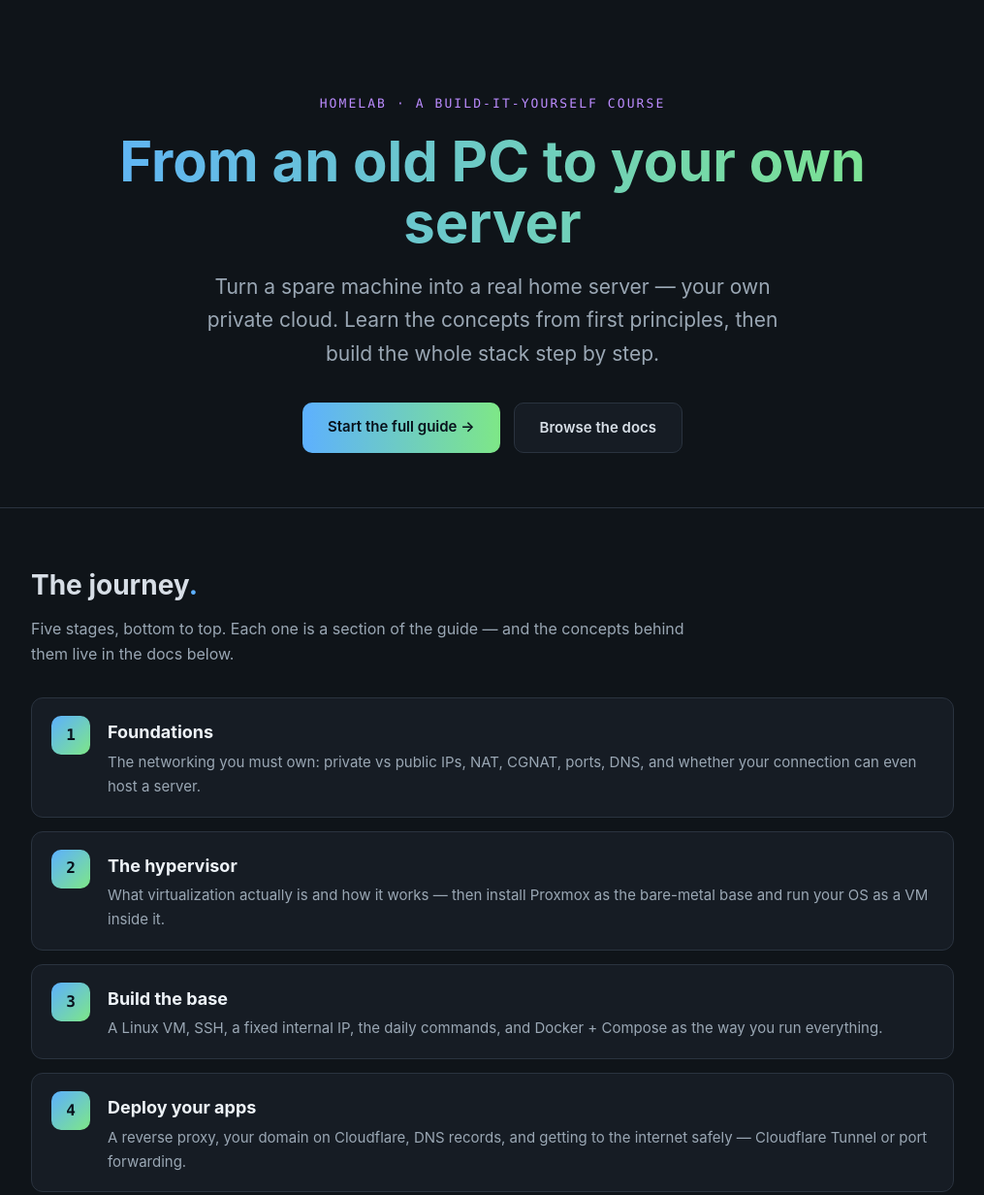
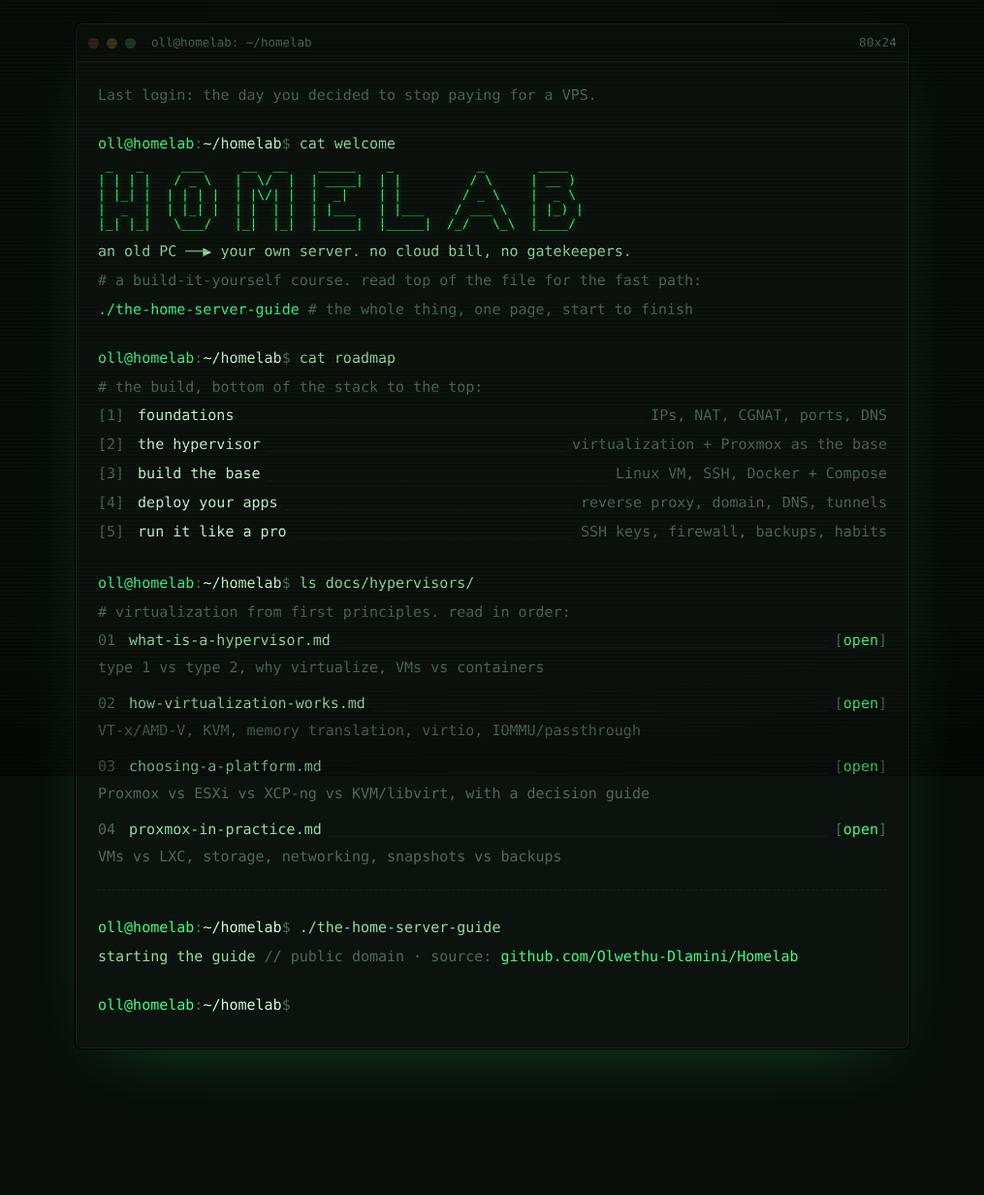
Before and after one commit to Olwethu-Dlamini/Homelab, a plain HTML site: page index.html in a window 1280 px wide. Shown: the top 1232 px of the page at 97% size, without its empty margins (132-1147 px from the left). After the commit the page ends 1161 px from the top, so only its background shows below. Drawn offline with Linux system fonts and the light colour scheme.

Commit message:
Redesign landing page as a terminal/sysadmin session
Replace the generic gradient/card layout with a monospace phosphor-green
shell aesthetic: ASCII HOMELAB banner, faux terminal window, cat/ls/exec
prompts, dotted-leader roadmap and file listing, blinking cursor, subtle
CRT scanlines. No gradients or card hover-lift.

```diff
--- a/index.html
+++ b/index.html
@@ -3,153 +3,125 @@
 <head>
 <meta charset="UTF-8">
 <meta name="viewport" content="width=device-width, initial-scale=1.0">
-<title>Homelab — From an Old PC to Your Own Server</title>
-<meta name="description" content="A hands-on homelab teaching site: turn an old PC into your own server. Hypervisors, VMs, Docker, networking, and hardening — explained from first principles.">
+<title>homelab -- old PC to your own server</title>
+<meta name="description" content="A build-it-yourself homelab: turn an old PC into your own server. Hypervisors, VMs, Docker, networking, hardening.">
 <style>
   :root{
-    --bg:#0f1419; --bg2:#161c24; --bg3:#1d242e; --panel:#141a21;
-    --text:#d7dee6; --muted:#9aa7b4; --line:#2a333f;
-    --accent:#5db0ff; --accent2:#7ee787; --warn:#ffb454; --sec:#bc8cff;
-    --sans:-apple-system,BlinkMacSystemFont,"Segoe UI",Roboto,Helvetica,Arial,sans-serif;
-    --mono:ui-monospace,SFMono-Regular,"SF Mono",Menlo,Consolas,monospace;
+    --bg:#080d09; --win:#0c120d; --line:#16241a;
+    --fg:#8fdfa4; --bright:#c9ffd9; --accent:#39ff88; --dim:#4c6b58;
+    --mono:"SFMono-Regular",ui-monospace,Menlo,Monaco,Consolas,"DejaVu Sans Mono","Liberation Mono",monospace;
   }
   *{box-sizing:border-box}
-  html{scroll-behavior:smooth}
-  body{margin:0;background:var(--bg);color:var(--text);font-family:var(--sans);line-height:1.65;font-size:16px}
-  a{color:var(--accent);text-decoration:none}
-  a:hover{text-decoration:underline}
-  .wrap{max-width:1000px;margin:0 auto;padding:0 24px}
+  html,body{margin:0}
+  body{
+    background:var(--bg); color:var(--fg);
+    font-family:var(--mono); font-size:15px; line-height:1.6;
+    padding:24px 16px 80px;
+    -webkit-font-smoothing:none;
+  }
+  /* faint CRT scanlines + vignette, purely cosmetic */
+  body::before{
+    content:""; position:fixed; inset:0; pointer-events:none; z-index:9;
+    background:repeating-linear-gradient(transparent 0 2px, rgba(0,0,0,.16) 2px 4px);
+  }
+  body::after{
+    content:""; position:fixed; inset:0; pointer-events:none; z-index:9;
+    background:radial-gradient(120% 90% at 50% 40%, transparent 55%, rgba(0,0,0,.55) 100%);
+  }
 
-  /* Hero */
-  header.hero{padding:96px 0 56px;text-align:center;border-bottom:1px solid var(--line)}
-  header.hero .kicker{font-family:var(--mono);font-size:13px;letter-spacing:.16em;text-transform:uppercase;color:var(--sec);margin-bottom:18px}
-  header.hero h1{font-size:clamp(34px,6vw,58px);line-height:1.08;margin:0 0 18px;
-    background:linear-gradient(90deg,#5db0ff,#7ee787);-webkit-background-clip:text;background-clip:text;-webkit-text-fill-color:transparent}
-  header.hero p.lead{font-size:clamp(17px,2.4vw,21px);color:var(--muted);max-width:640px;margin:0 auto 32px}
-  .btns{display:flex;gap:14px;justify-content:center;flex-wrap:wrap}
-  .btn{display:inline-block;padding:13px 26px;border-radius:10px;font-weight:600;font-size:15px;border:1px solid var(--line)}
-  .btn.primary{background:linear-gradient(90deg,#5db0ff,#7ee787);color:#08111b;border:none}
-  .btn.primary:hover{text-decoration:none;filter:brightness(1.07)}
-  .btn.ghost{background:var(--bg2);color:var(--text)}
-  .btn.ghost:hover{text-decoration:none;border-color:var(--accent);color:#fff}
+  .term{max-width:860px; margin:0 auto; background:var(--win);
+    border:1px solid var(--line); border-radius:7px; overflow:hidden;
+    box-shadow:0 0 0 1px #000, 0 24px 70px -30px rgba(57,255,136,.25);}
+  .bar{display:flex; align-items:center; gap:8px; padding:9px 12px;
+    background:#0a100b; border-bottom:1px solid var(--line); color:var(--dim); font-size:12.5px;}
+  .bar .dot{width:11px; height:11px; border-radius:50%; display:inline-block}
+  .bar .r{background:#3a1f1f} .bar .y{background:#3a331f} .bar .g{background:#1f3a25}
+  .bar .title{margin-left:8px}
+  .bar .spec{margin-left:auto; letter-spacing:.02em}
 
-  /* Sections */
-  section{padding:56px 0}
-  h2{font-size:28px;margin:0 0 8px}
-  h2 .dot{color:var(--accent)}
-  .section-sub{color:var(--muted);margin:0 0 32px;max-width:680px}
+  .screen{padding:22px 22px 30px}
+  pre{margin:0; white-space:pre; font:inherit}
+  .scroll{overflow-x:auto}                 /* banner never breaks the layout */
+  .banner{color:var(--accent); text-shadow:0 0 6px rgba(57,255,136,.45); margin:2px 0 2px; font-size:13px; line-height:1.15}
 
-  /* Journey */
-  .journey{display:grid;gap:14px}
-  .step{display:flex;gap:18px;align-items:flex-start;background:var(--bg2);border:1px solid var(--line);border-radius:12px;padding:18px 20px}
-  .step .n{flex:0 0 40px;height:40px;width:40px;border-radius:10px;display:grid;place-items:center;
-    font-family:var(--mono);font-weight:700;color:#08111b;background:linear-gradient(135deg,#5db0ff,#7ee787)}
-  .step h3{margin:2px 0 4px;font-size:18px;color:#eef3f8}
-  .step p{margin:0;color:var(--muted);font-size:15px}
+  .prompt{color:var(--dim); margin:26px 0 2px}
+  .prompt .u{color:var(--accent)} .prompt .p{color:var(--bright)} .prompt .c{color:var(--fg)}
+  .comment{color:var(--dim)}
+  .out{margin:6px 0 2px}
+  strong,b{color:var(--bright); font-weight:600}
+  a{color:var(--accent); text-decoration:none}
+  a:hover{background:var(--accent); color:#03150a}
+  hr{border:0; border-top:1px dashed var(--line); margin:22px 0}
 
-  /* Cards */
-  .cards{display:grid;grid-template-columns:repeat(auto-fill,minmax(280px,1fr));gap:16px}
-  .card{display:block;background:var(--bg2);border:1px solid var(--line);border-radius:12px;padding:22px 22px 20px;transition:border-color .15s,transform .15s}
-  .card:hover{text-decoration:none;border-color:var(--accent);transform:translateY(-2px)}
-  .card .tag{font-family:var(--mono);font-size:11px;letter-spacing:.1em;text-transform:uppercase;color:var(--sec)}
-  .card.guide .tag{color:var(--accent2)}
-  .card h3{margin:8px 0 6px;font-size:18px;color:#eef3f8}
-  .card p{margin:0;color:var(--muted);font-size:14px}
-  .card .go{display:inline-block;margin-top:14px;font-size:13px;color:var(--accent);font-weight:600}
+  /* roadmap + file rows share a dotted-leader layout */
+  .row{display:flex; align-items:baseline; gap:0; padding:3px 0; white-space:nowrap}
+  .row .k{color:var(--bright)}
+  .row .lead{flex:1 1 auto; align-self:stretch; margin:0 8px;
+    border-bottom:1px dotted var(--line); transform:translateY(-4px)}
+  .row .v{color:var(--dim); flex:0 0 auto; white-space:normal}
+  .row.file .k{color:var(--fg)}
+  .row .n{color:var(--dim); margin-right:14px}   /* index number / perms */
+  .open{color:var(--accent)}
+  .row a.k:hover{background:var(--accent); color:#03150a}
+  .desc{color:var(--dim); margin:1px 0 10px 0; white-space:normal}
 
-  footer{border-top:1px solid var(--line);padding:36px 0 60px;color:var(--muted);font-size:14px;text-align:center}
-  footer a{color:var(--muted)}
-  footer a:hover{color:var(--text)}
+  .cursor{display:inline-block; width:9px; height:1.05em; background:var(--accent);
+    transform:translateY(2px); animation:blink 1.05s steps(1) infinite}
+  @keyframes blink{50%{opacity:0}}
+
+  @media (max-width:560px){
+    body{font-size:13px}
+    .row{white-space:normal}
+    .row .lead{display:none}
+    .row .v{flex-basis:100%}
+  }
 </style>
 </head>
 <body>
+<div class="term">
+  <div class="bar">
+    <span class="dot r"></span><span class="dot y"></span><span class="dot g"></span>
+    <span class="title">oll@homelab: ~/homelab</span>
+    <span class="spec">80x24</span>
+  </div>
 
-<header class="hero">
-  <div class="wrap">
-    <div class="kicker">Homelab · a build-it-yourself course</div>
-    <h1>From an old PC to your own server</h1>
-    <p class="lead">Turn a spare machine into a real home server — your own private cloud. Learn the concepts from first principles, then build the whole stack step by step.</p>
-    <div class="btns">
-      <a class="btn primary" href="home-server-guide-v2.html">Start the full guide →</a>
-      <a class="btn ghost" href="#docs">Browse the docs</a>
-    </div>
+  <div class="screen">
+<div class="comment">Last login: the day you decided to stop paying for a VPS.</div>
+
+<div class="prompt"><span class="u">oll@homelab</span>:<span class="p">~/homelab</span>$ <span class="c">cat welcome</span></div>
+<div class="scroll"><pre class="banner"> _   _     ___     __  __    _____    _           _       ____
+| | | |   / _ \   |  \/  |  | ____|  | |         / \     | __ )
+| |_| |  | | | |  | |\/| |  |  _|    | |        / _ \    |  _ \
+|  _  |  | |_| |  | |  | |  | |___   | |___    / ___ \   | |_) |
+|_| |_|   \___/   |_|  |_|  |_____|  |_____|  /_/   \_\  |____/ </pre></div>
+<div class="out">  an old PC  ──▶  your own server.  no cloud bill, no gatekeepers.</div>
+<div class="out comment">  # a build-it-yourself course. read top of the file for the fast path:</div>
+<div class="out">  <a href="home-server-guide-v2.html">./the-home-server-guide</a>  <span class="comment"># the whole thing, one page, start to finish</span></div>
+
+<div class="prompt"><span class="u">oll@homelab</span>:<span class="p">~/homelab</span>$ <span class="c">cat roadmap</span></div>
+<div class="out comment"># the build, bottom of the stack to the top:</div>
+<div class="row"><span class="n">[1]</span><span class="k">foundations</span><span class="lead"></span><span class="v">IPs, NAT, CGNAT, ports, DNS</span></div>
+<div class="row"><span class="n">[2]</span><span class="k">the hypervisor</span><span class="lead"></span><span class="v">virtualization + Proxmox as the base</span></div>
+<div class="row"><span class="n">[3]</span><span class="k">build the base</span><span class="lead"></span><span class="v">Linux VM, SSH, Docker + Compose</span></div>
+<div class="row"><span class="n">[4]</span><span class="k">deploy your apps</span><span class="lead"></span><span class="v">reverse proxy, domain, DNS, tunnels</span></div>
+<div class="row"><span class="n">[5]</span><span class="k">run it like a pro</span><span class="lead"></span><span class="v">SSH keys, firewall, backups, habits</span></div>
+
+<div class="prompt"><span class="u">oll@homelab</span>:<span class="p">~/homelab</span>$ <span class="c">ls docs/hypervisors/</span></div>
+<div class="out comment"># virtualization from first principles. read in order:</div>
+<div class="row file"><span class="n">01</span><a class="k" href="https://github.com/Olwethu-Dlamini/Homelab/blob/main/docs/hypervisors/01-what-is-a-hypervisor.md">what-is-a-hypervisor.md</a><span class="lead"></span><span class="v">[<span class="open">open</span>]</span></div>
+<div class="desc">   type 1 vs type 2, why virtualize, VMs vs containers</div>
+<div class="row file"><span class="n">02</span><a class="k" href="https://github.com/Olwethu-Dlamini/Homelab/blob/main/docs/hypervisors/02-how-virtualization-works.md">how-virtualization-works.md</a><span class="lead"></span><span class="v">[<span class="open">open</span>]</span></div>
+<div class="desc">   VT-x/AMD-V, KVM, memory translation, virtio, IOMMU/passthrough</div>
+<div class="row file"><span class="n">03</span><a class="k" href="https://github.com/Olwethu-Dlamini/Homelab/blob/main/docs/hypervisors/03-choosing-a-platform.md">choosing-a-platform.md</a><span class="lead"></span><span class="v">[<span class="open">open</span>]</span></div>
+<div class="desc">   Proxmox vs ESXi vs XCP-ng vs KVM/libvirt, with a decision guide</div>
+<div class="row file"><span class="n">04</span><a class="k" href="https://github.com/Olwethu-Dlamini/Homelab/blob/main/docs/hypervisors/04-proxmox-in-practice.md">proxmox-in-practice.md</a><span class="lead"></span><span class="v">[<span class="open">open</span>]</span></div>
+<div class="desc">   VMs vs LXC, storage, networking, snapshots vs backups</div>
+
+<hr>
+<div class="prompt"><span class="u">oll@homelab</span>:<span class="p">~/homelab</span>$ <span class="c">./the-home-server-guide</span></div>
+<div class="out">  starting the guide <span class="comment">// public domain · source: <a href="https://github.com/Olwethu-Dlamini/Homelab">github.com/Olwethu-Dlamini/Homelab</a></span></div>
+<div class="prompt"><span class="u">oll@homelab</span>:<span class="p">~/homelab</span>$ <span class="cursor"></span></div>
   </div>
-</header>
-
-<main class="wrap">
-
-  <section id="journey">
-    <h2>The journey<span class="dot">.</span></h2>
-    <p class="section-sub">Five stages, bottom to top. Each one is a section of the guide — and the concepts behind them live in the docs below.</p>
-    <div class="journey">
-      <div class="step"><div class="n">1</div><div>
-        <h3>Foundations</h3>
-        <p>The networking you must own: private vs public IPs, NAT, CGNAT, ports, DNS, and whether your connection can even host a server.</p>
-      </div></div>
-      <div class="step"><div class="n">2</div><div>
-        <h3>The hypervisor</h3>
-        <p>What virtualization actually is and how it works — then install Proxmox as the bare-metal base and run your OS as a VM inside it.</p>
-      </div></div>
-      <div class="step"><div class="n">3</div><div>
-        <h3>Build the base</h3>
-        <p>A Linux VM, SSH, a fixed internal IP, the daily commands, and Docker + Compose as the way you run everything.</p>
-      </div></div>
-      <div class="step"><div class="n">4</div><div>
-        <h3>Deploy your apps</h3>
-        <p>A reverse proxy, your domain on Cloudflare, DNS records, and getting to the internet safely — Cloudflare Tunnel or port forwarding.</p>
-      </div></div>
-      <div class="step"><div class="n">5</div><div>
-        <h3>Run it like a pro</h3>
-        <p>SSH keys, a firewall, fail2ban, backups and snapshots, and the maintenance habits that keep it alive and secure.</p>
-      </div></div>
-    </div>
-  </section>
-
-  <section id="docs">
-    <h2>The material<span class="dot">.</span></h2>
-    <p class="section-sub">The complete hands-on guide, plus deep-dive docs on virtualization from first principles.</p>
-    <div class="cards">
-      <a class="card guide" href="home-server-guide-v2.html">
-        <div class="tag">Complete guide</div>
-        <h3>The Home Server Guide</h3>
-        <p>The full walkthrough, start to finish — foundations, hypervisor, build, deploy, and hardening in one page.</p>
-        <span class="go">Read the guide →</span>
-      </a>
-      <a class="card" href="https://github.com/Olwethu-Dlamini/Homelab/blob/main/docs/hypervisors/01-what-is-a-hypervisor.md">
-        <div class="tag">Hypervisors · 01</div>
-        <h3>What is a hypervisor?</h3>
-        <p>Type 1 vs Type 2, why you'd virtualize, and how VMs differ from containers.</p>
-        <span class="go">Read doc →</span>
-      </a>
-      <a class="card" href="https://github.com/Olwethu-Dlamini/Homelab/blob/main/docs/hypervisors/02-how-virtualization-works.md">
-        <div class="tag">Hypervisors · 02</div>
-        <h3>How virtualization works</h3>
-        <p>VT-x/AMD-V, KVM, memory translation, virtio, and IOMMU/PCIe passthrough.</p>
-        <span class="go">Read doc →</span>
-      </a>
-      <a class="card" href="https://github.com/Olwethu-Dlamini/Homelab/blob/main/docs/hypervisors/03-choosing-a-platform.md">
-        <div class="tag">Hypervisors · 03</div>
-        <h3>Choosing a platform</h3>
-        <p>Proxmox vs ESXi vs XCP-ng vs KVM/libvirt — trade-offs and a decision guide.</p>
-        <span class="go">Read doc →</span>
-      </a>
-      <a class="card" href="https://github.com/Olwethu-Dlamini/Homelab/blob/main/docs/hypervisors/04-proxmox-in-practice.md">
-        <div class="tag">Hypervisors · 04</div>
-        <h3>Proxmox in practice</h3>
-        <p>VMs vs LXC, storage, networking, and snapshots vs backups on a real node.</p>
-        <span class="go">Read doc →</span>
-      </a>
-    </div>
-  </section>
-
-</main>
-
-<footer>
-  <div class="wrap">
-    Built in the open · <a href="https://github.com/Olwethu-Dlamini/Homelab">github.com/Olwethu-Dlamini/Homelab</a><br>
-    Released into the public domain.
-  </div>
-</footer>
-
+</div>
 </body>
 </html>
```
